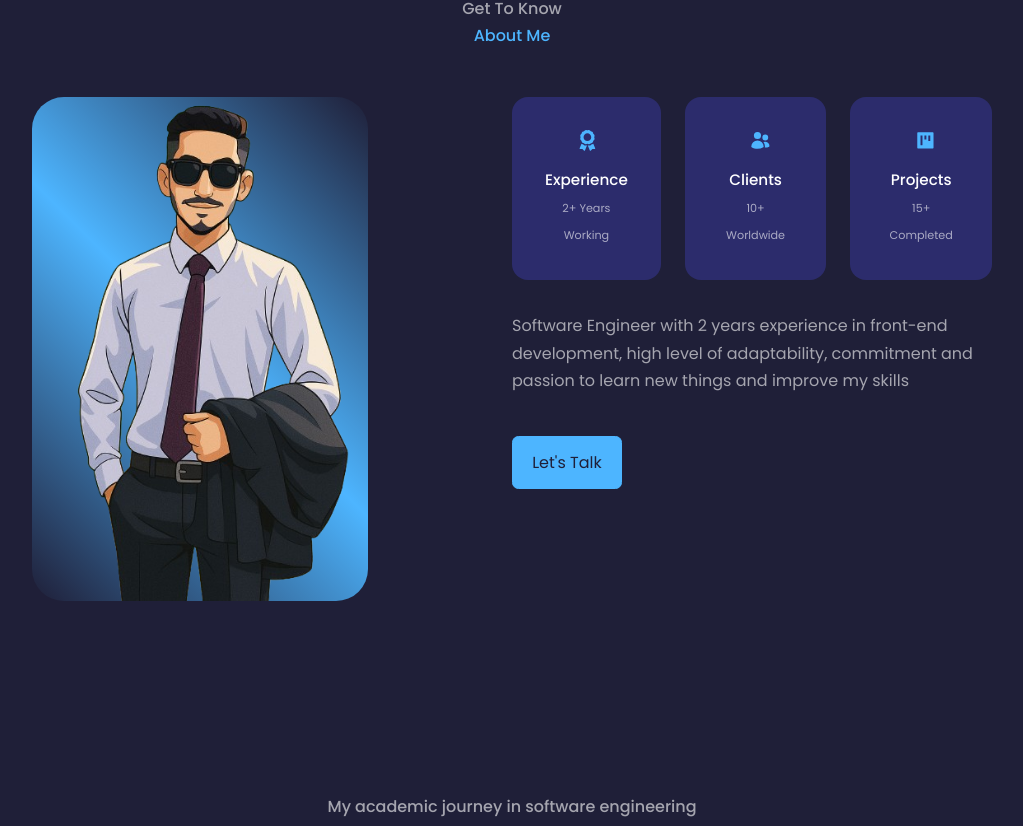
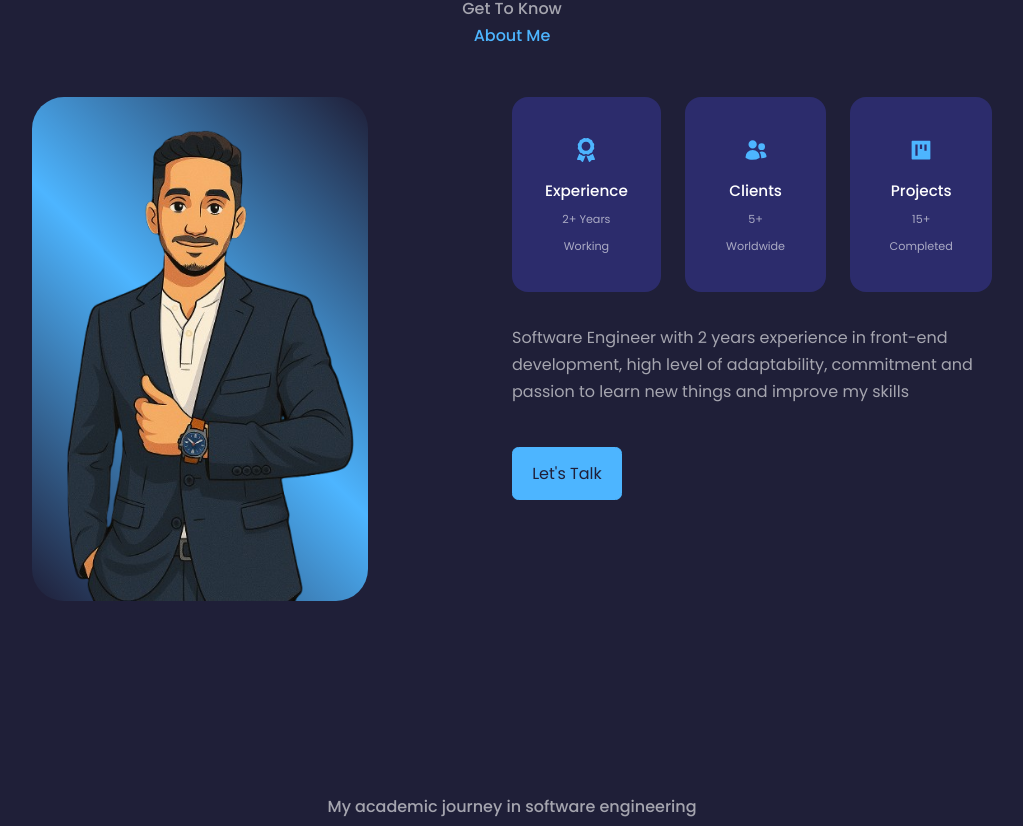
Before and after one commit to Ammar-Abdulrahman/My-Portfoilo, a React (Vite) app: page / in a window 1280 px wide. Shown: the part 933-1759 px from the top of the page, without its empty margins (128-1151 px from the left). Built offline with nearby package versions, Linux system fonts and the light colour scheme.

Commit message:
feat: update the image profile

```diff
--- a/src/pages/About/index.css
+++ b/src/pages/About/index.css
@@ -51,11 +51,16 @@
   cursor: default;
 }
 
+.about__icon-container {
+  display: flex;
+  justify-content: center;
+  margin-bottom: 0.5rem;
+}
+
 .about__icon {
+  font-size: 2.5rem;
   color: var(--color-primary);
-  font-size: 1.3rem;
-  margin-left: 2rem;
-  margin-bottom: 1rem;
+  padding: 0.5rem;
 }
 
 .about__card h5 {
@@ -80,8 +85,7 @@
   }
 
   .about__me {
-    width: 50%;
-    margin: 2rem auto 4rem;
+    display: none;
   }
 
   .about__content p {
@@ -89,8 +93,8 @@
   }
 
   .about__icon {
-  margin-left: 3rem;
-}
+    margin-left: 3rem;
+  }
 }
 
 /*************** Media Query (Small Devices)*****************/
@@ -113,7 +117,7 @@
     margin: 1.5rem 0;
   }
 
-  .about__icon{
+  .about__icon {
     margin-left: 4rem;
   }
 }
--- a/src/pages/About/index.tsx
+++ b/src/pages/About/index.tsx
@@ -2,7 +2,7 @@ import { FaAward } from "react-icons/fa";
 import { HiUsers } from "react-icons/hi2";
 import { AiFillProject } from "react-icons/ai";
 import "./index.css";
-import ammar from "@Assets/images/carton4.png";
+import ammar from "@Assets/images/carton6.png";
 import { motion } from "framer-motion";
 
 const index = () => {
@@ -27,24 +27,24 @@ const index = () => {
         <div className="about__content">
           <div className="about__cards">
             <article className="about__card">
-              <div className="about__icon">
-                <FaAward />
+              <div className="about__icon-container">
+                <FaAward className="about__icon" />
               </div>
               <h5>Experience</h5>
               <small>2+ Years Working</small>
             </article>
 
             <article className="about__card">
-              <div className="about__icon">
-                <HiUsers />
+              <div className="about__icon-container">
+                <HiUsers className="about__icon" />
               </div>
               <h5>Clients</h5>
-              <small>10+ Worldwide</small>
+              <small>5+ Worldwide</small>
             </article>
 
             <article className="about__card">
-              <div className="about__icon">
-                <AiFillProject />
+              <div className="about__icon-container">
+                <AiFillProject className="about__icon" />
               </div>
               <h5>Projects</h5>
               <small>15+ Completed</small>
--- a/src/pages/Header/index.tsx
+++ b/src/pages/Header/index.tsx
@@ -1,7 +1,7 @@
 import { motion } from "framer-motion";
 import Cta from "./components/Cta";
 import HeaderSocial from "./components/HeaderSocial";
-import ammar from "@Assets/images/carton4.png";
+import ammar from "@Assets/images/carton6.png";
 import "./styles/index.css";
 
 const HeaderPage = () => {
--- a/src/pages/Header/styles/index.css
+++ b/src/pages/Header/styles/index.css
@@ -37,13 +37,13 @@ header {
 .me {
   background: linear-gradient(var(--color-primary), transparent);
   width: 22rem;
-  height: 20rem;
+  height: 24rem;
   position: absolute;
   left: calc(50% - 11rem);
   margin-top: 2rem;
   border-radius: 12rem 12rem 0 0;
   overflow: hidden;
-  padding: 1.5rem 1.5rem 1.5rem 1.5rem;
+  padding: 1.5rem
 }
 
 .scroll__down {
```
